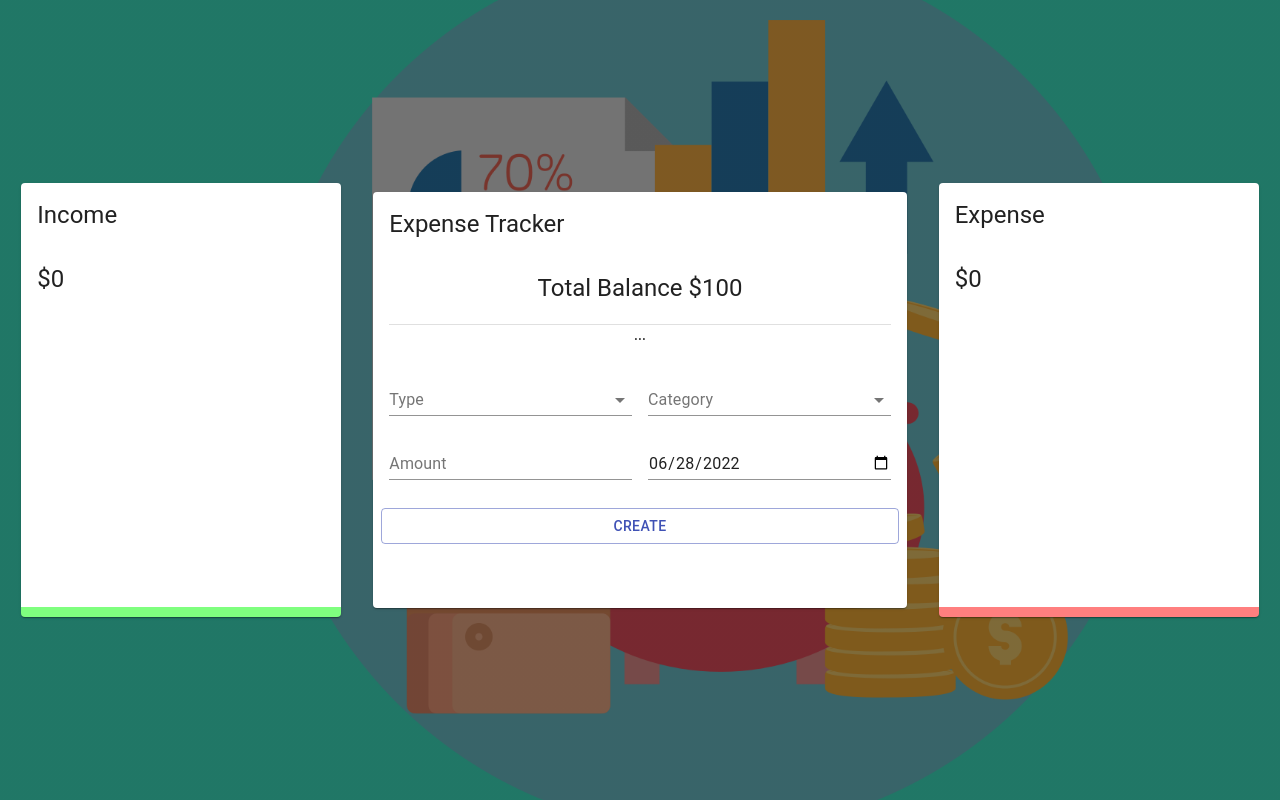
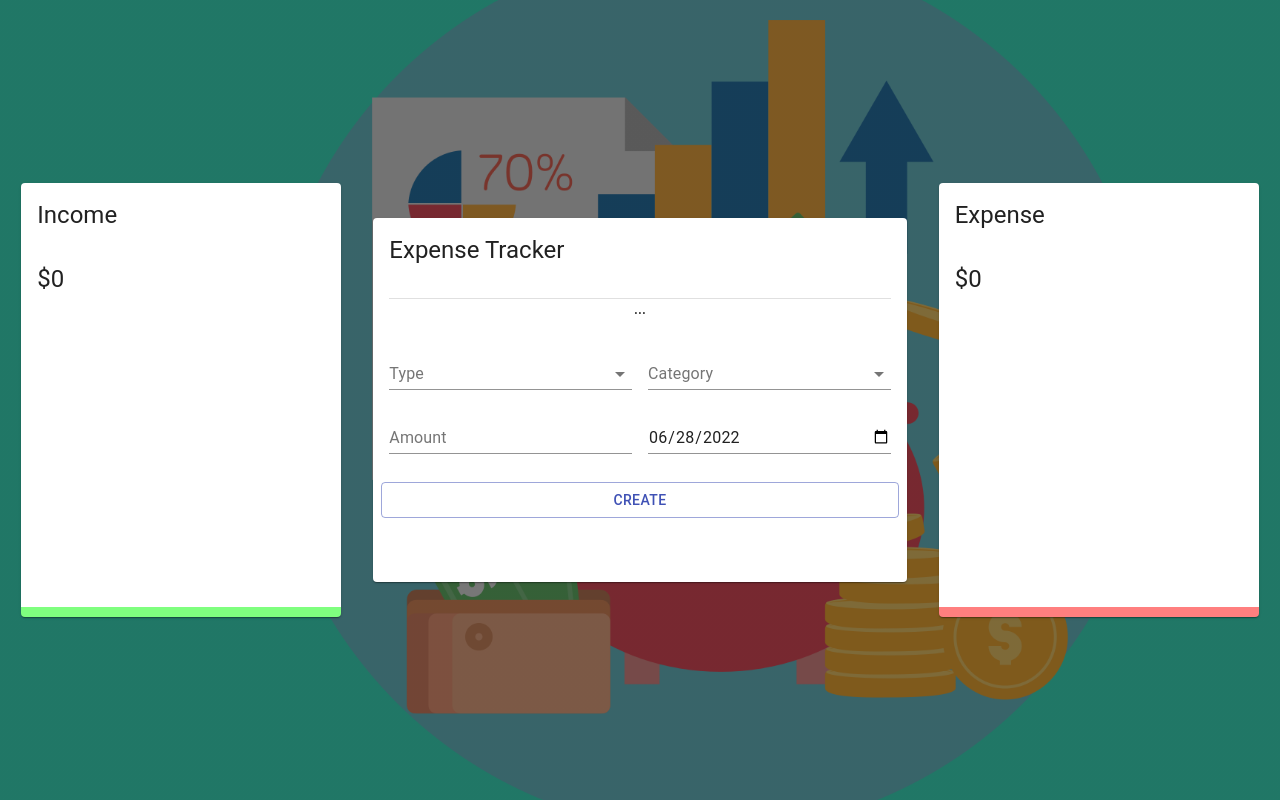
Before and after one commit to ThomasAurelius/react-expense-tracker, a React (Create React App) app: page / in a window 1280 px wide. Built offline with nearby package versions, Linux system fonts and the light colour scheme.

Commit message:
Update Main.jsx

```diff
--- a/src/components/Main/Main.jsx
+++ b/src/components/Main/Main.jsx
@@ -11,11 +11,7 @@ const Main = () => {
     <Card className={classes.root}>
       <CardHeader title="Expense Tracker" subheader="" />
       <CardContent>
-         <Typography align='center' variant='h5'>Total Balance $100</Typography>
-         <Typography variant='subtitle1' style={{lineHeight: '1.5em', marginTop: '20px' }}>
-            {/*  InfoCard...  */}
 
-         </Typography>
          <Divider />
             <Form />
       </CardContent>
```
